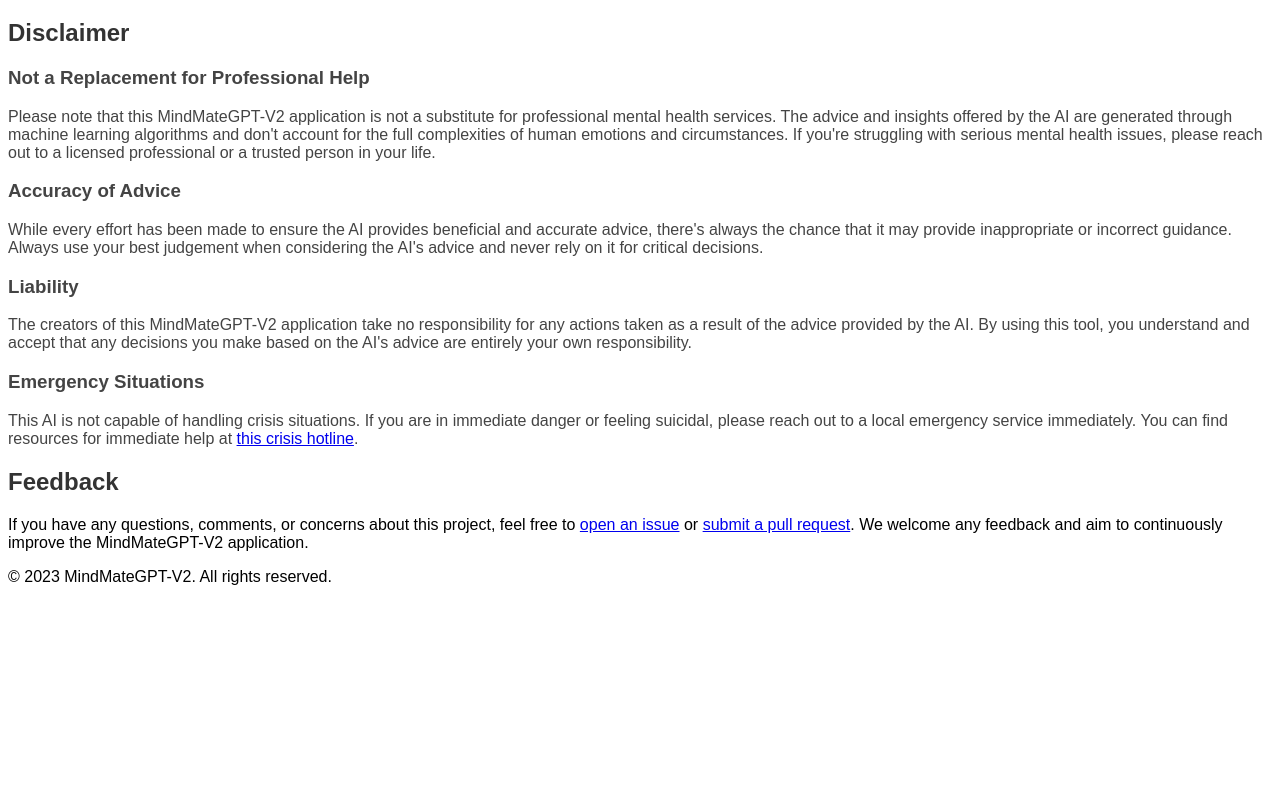
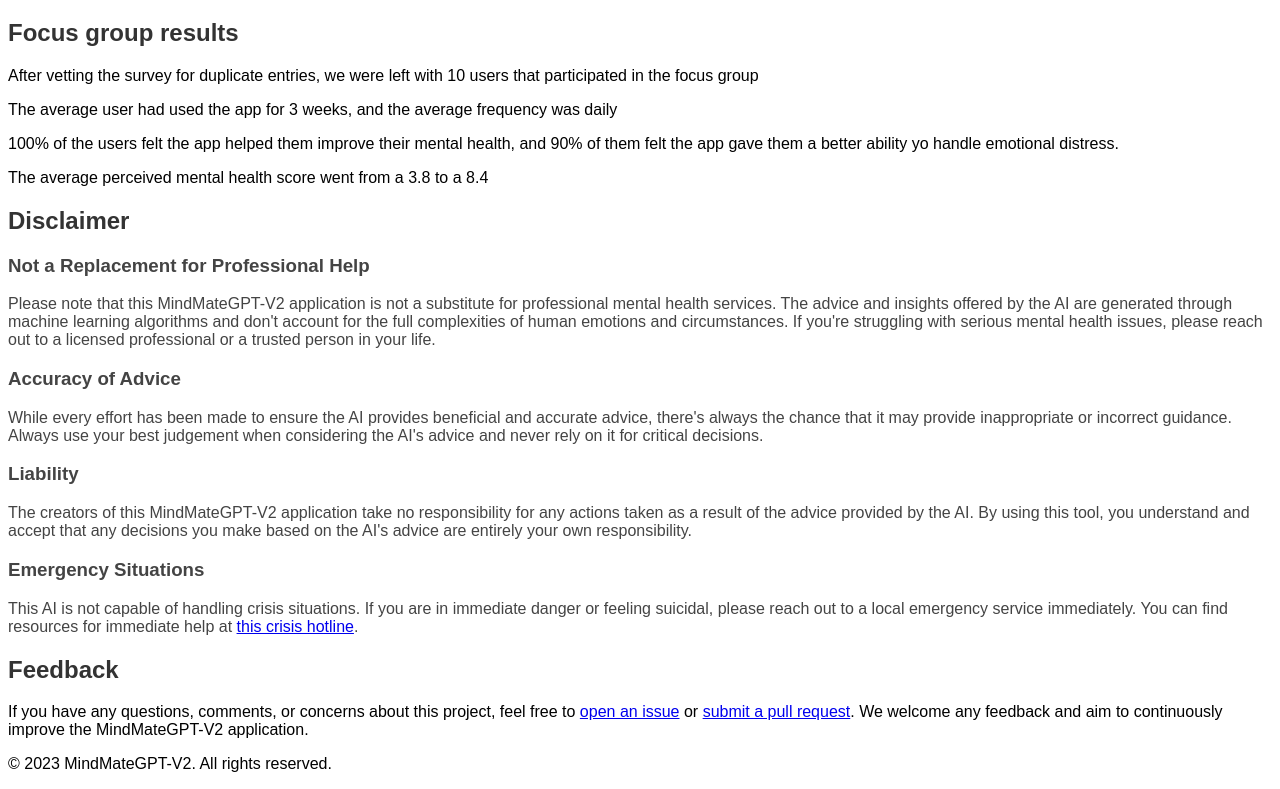
Before and after one commit to Atrone/MindMateGPTDisclaimer, a plain HTML site: page index.html in a window 1280 px wide. Shown: the part 61-850 px from the top of the page. Before the commit the page ends 800 px from the top, so only its background shows below. Drawn offline with Linux system fonts and the light colour scheme.

Commit message:
Update index.html

```diff
--- a/index.html
+++ b/index.html
@@ -21,6 +21,13 @@
     <h1>Welcome to the MindMateGPT-V2</h1>
   </header>
   <main>
+    <section>
+      <h2>Focus group results</h2>
+      <p>After vetting the survey for duplicate entries, we were left with 10 users that participated in the focus group</p>
+      <p>The average user had used the app for 3 weeks, and the average frequency was daily</p>
+      <p>100% of the users felt the app helped them improve their mental health, and 90% of them felt the app gave them a better ability yo handle emotional distress.</p>
+      <p>The average perceived mental health score went from a 3.8 to a 8.4</p>
+    </section>
     <section class="disclaimer">
       <h2>Disclaimer</h2>
       <h3>Not a Replacement for Professional Help</h3>
```
